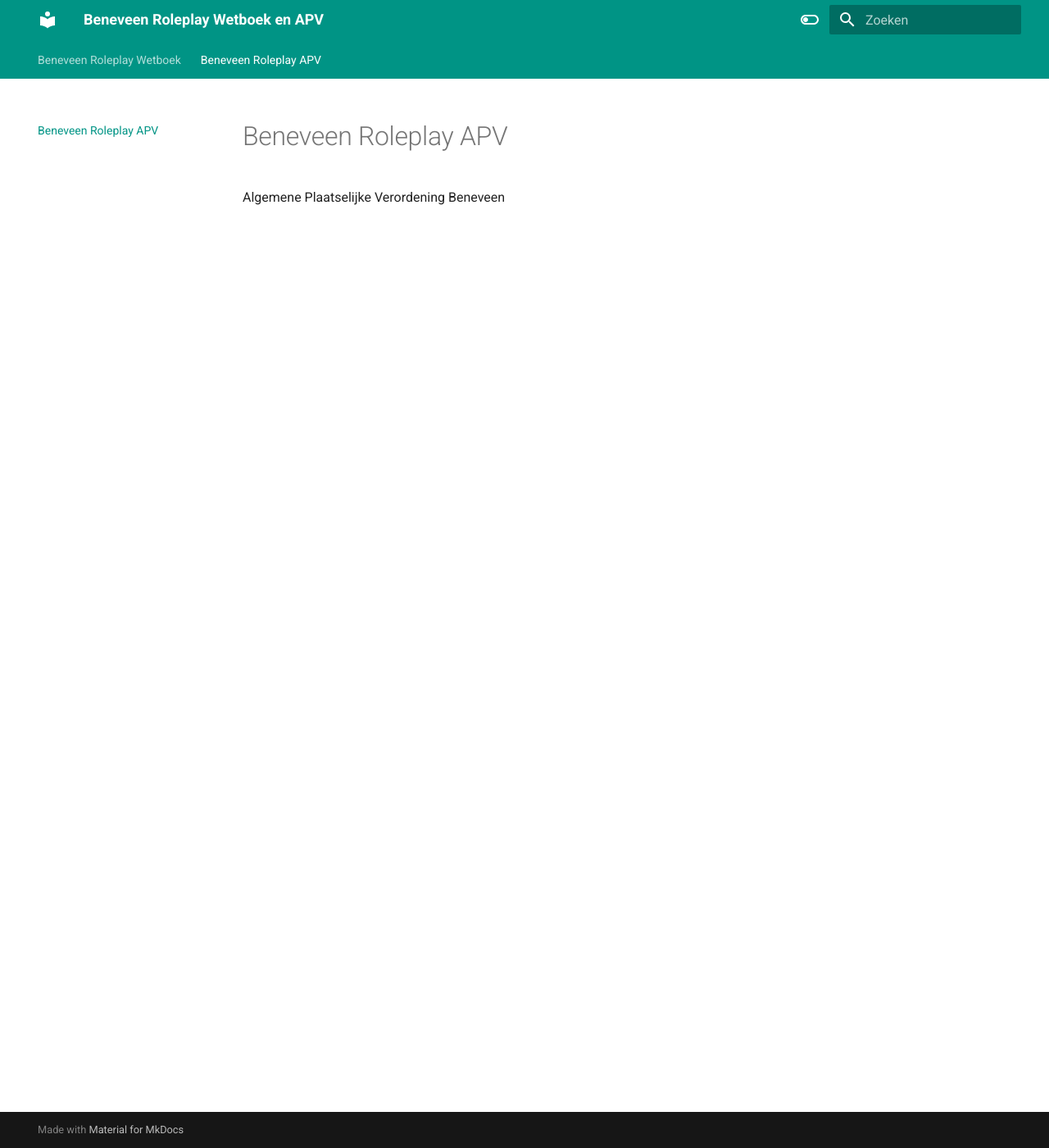
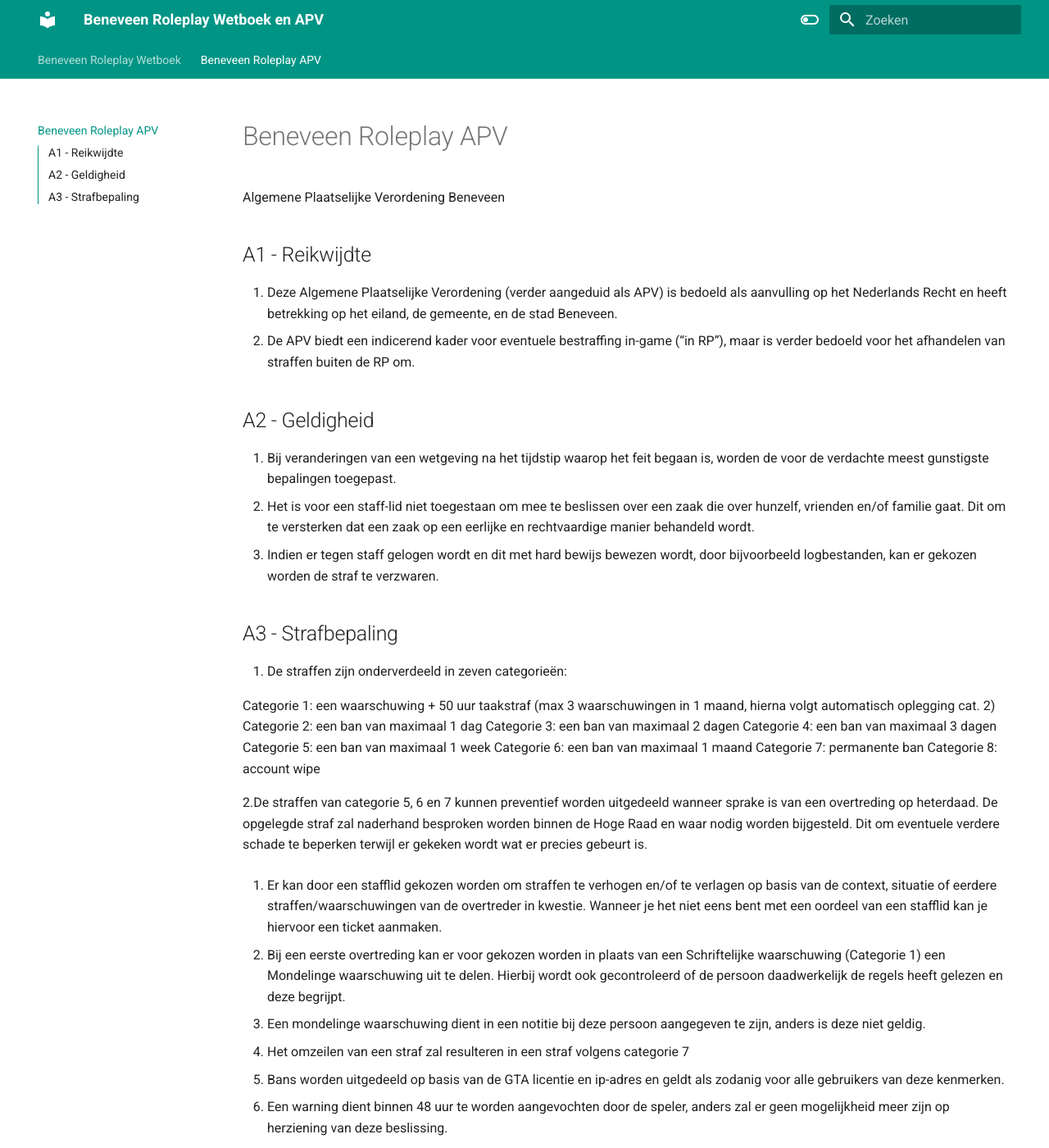
Before and after one commit to Benveen/beneveen-wetboek, an MkDocs documentation site: the page built from docs/index2.md, in a window 1280 px wide and 1400 px high. Shown: the whole window at 82% size. Built offline with MkDocs 1.6.1 and Material for MkDocs 9.7.7, drawn with Linux system fonts in a browser that asks for light colours.

Commit message:
Update index2.md

```diff
--- a/docs/index2.md
+++ b/docs/index2.md
@@ -1,3 +1,40 @@
 # Beneveen Roleplay APV
 
 Algemene Plaatselijke Verordening Beneveen
+
+## A1 - Reikwijdte
+
+1. Deze Algemene Plaatselijke Verordening (verder aangeduid als APV) is bedoeld als aanvulling op het Nederlands Recht en heeft betrekking op het eiland, de gemeente, en de stad Beneveen.
+2. De APV biedt een indicerend kader voor eventuele bestraffing in-game (“in RP”), maar is verder bedoeld voor het afhandelen van straffen buiten de RP om.
+
+
+## A2 - Geldigheid
+
+1. Bij veranderingen van een wetgeving na het tijdstip waarop het feit begaan is, worden de voor de verdachte meest gunstigste bepalingen toegepast.
+2. Het is voor een staff-lid niet toegestaan om mee te beslissen over een zaak die over hunzelf, vrienden en/of familie gaat. Dit om te versterken dat een zaak op een eerlijke en rechtvaardige manier behandeld wordt.
+3. Indien er tegen staff gelogen wordt en dit met hard bewijs bewezen wordt, door bijvoorbeeld logbestanden, kan er gekozen worden de straf te verzwaren.
+
+## A3 - Strafbepaling
+
+1. De straffen zijn onderverdeeld in zeven categorieën:
+
+Categorie 1: een waarschuwing + 50 uur taakstraf
+(max 3 waarschuwingen in 1 maand, hierna volgt automatisch oplegging cat. 2)
+Categorie 2: een ban van maximaal 1 dag
+Categorie 3: een ban van maximaal 2 dagen
+Categorie 4: een ban van maximaal 3 dagen
+Categorie 5: een ban van maximaal 1 week
+Categorie 6: een ban van maximaal 1 maand
+Categorie 7: permanente ban
+Categorie 8: account wipe
+
+2.De straffen van categorie 5, 6 en 7 kunnen preventief worden uitgedeeld wanneer sprake is van een overtreding op heterdaad. De opgelegde straf zal naderhand besproken worden binnen de Hoge Raad en waar nodig worden bijgesteld. Dit om eventuele verdere schade te beperken terwijl er gekeken wordt wat er precies gebeurt is.
+
+3. Er kan door een stafflid gekozen worden om straffen te verhogen en/of te verlagen op basis van de context, situatie of eerdere straffen/waarschuwingen van de overtreder in kwestie. Wanneer je het niet eens bent met een oordeel van een stafflid kan je hiervoor een ticket aanmaken.
+
+4. Bij een eerste overtreding kan er voor gekozen worden in plaats van een Schriftelijke waarschuwing (Categorie 1) een Mondelinge waarschuwing uit te delen. Hierbij wordt ook gecontroleerd of de persoon daadwerkelijk de regels heeft gelezen en deze begrijpt.
+
+5. Een mondelinge waarschuwing dient in een notitie bij deze persoon aangegeven te zijn, anders is deze niet geldig.
+6. Het omzeilen van een straf zal resulteren in een straf volgens categorie 7
+7. Bans worden uitgedeeld op basis van de GTA licentie en ip-adres en geldt als zodanig voor alle gebruikers van deze kenmerken.
+8. Een warning dient binnen 48 uur te worden aangevochten door de speler, anders zal er geen mogelijkheid meer zijn op herziening van deze beslissing.
```
